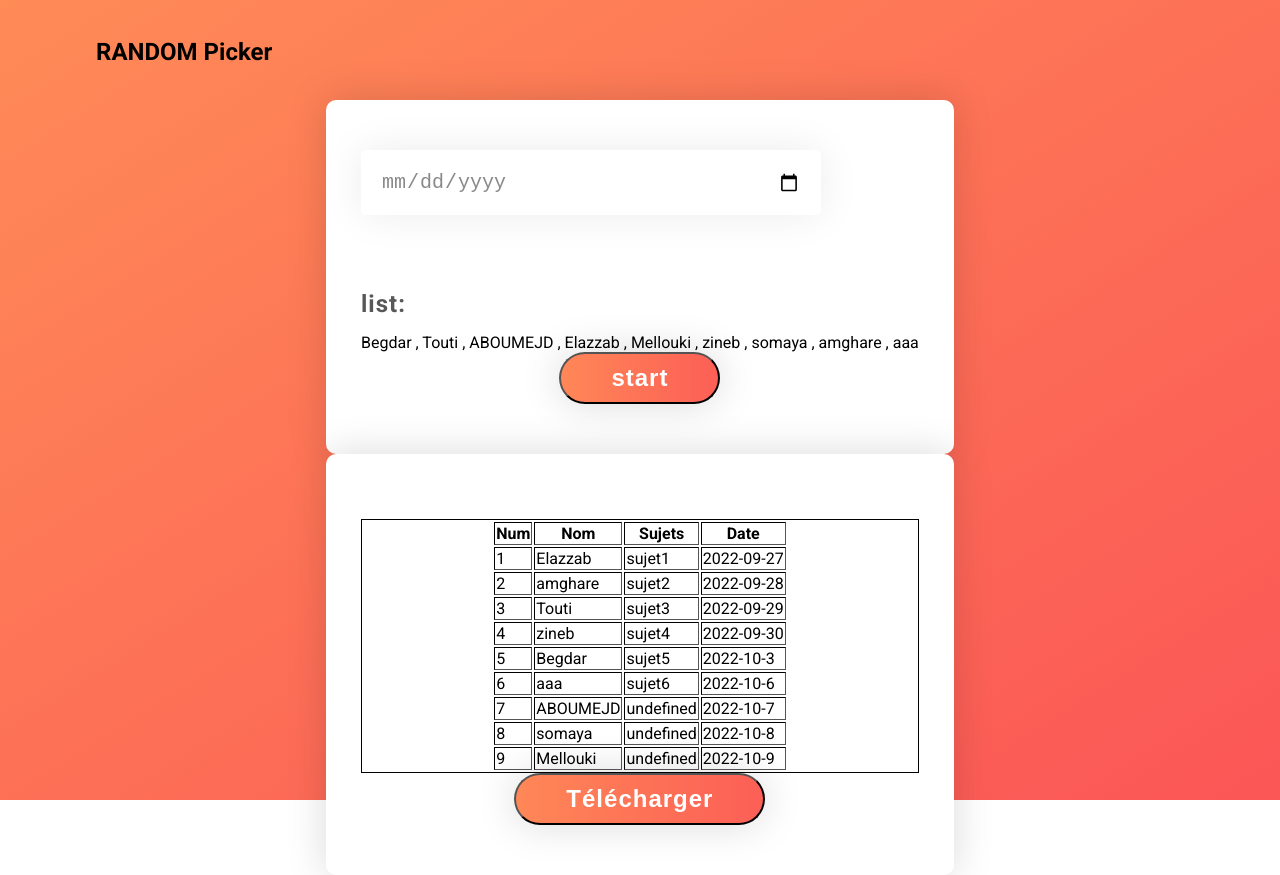
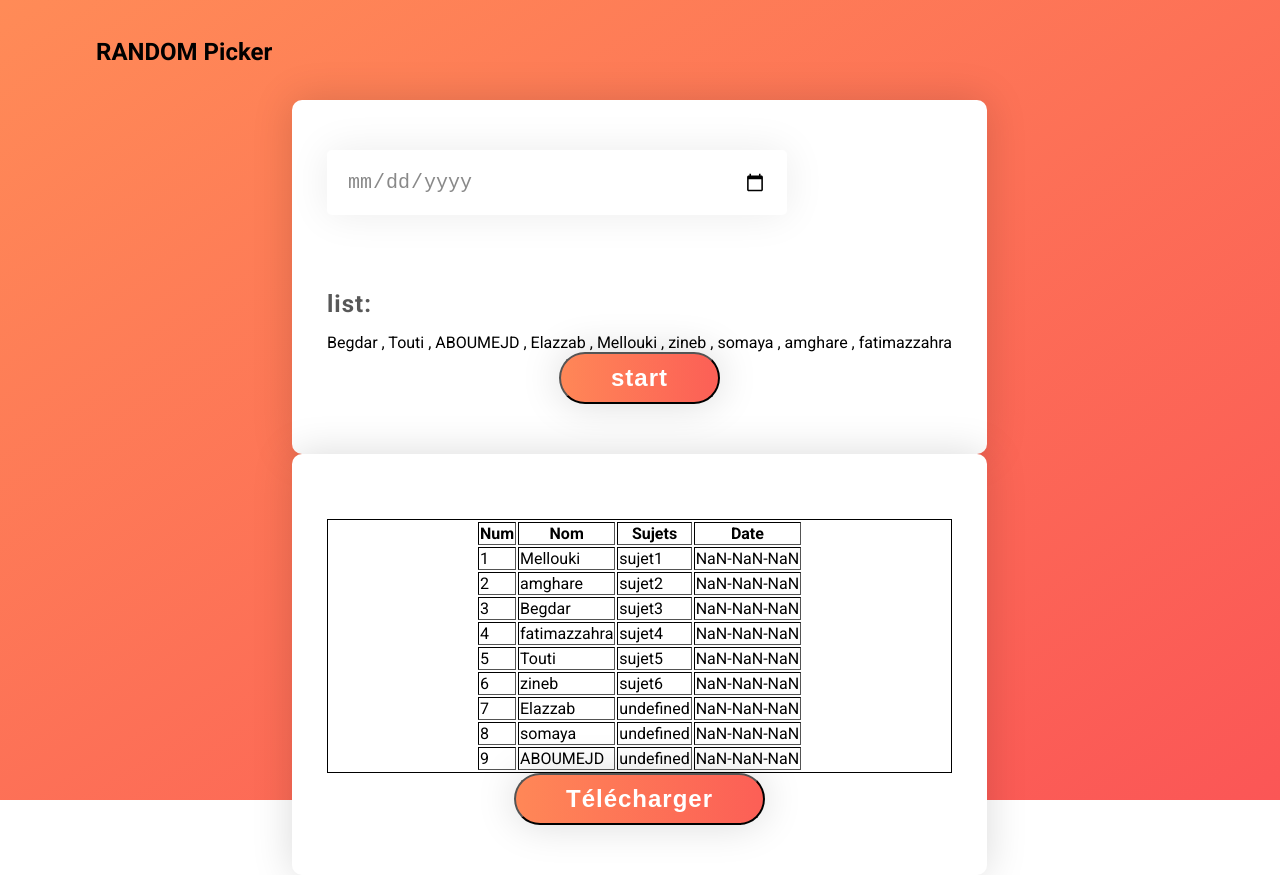
Before and after one commit to zinebaboumejd/RANDOM-Picker, a plain HTML site: page index.html in a window 1280 px wide. Both pictures are taken after a click on the button "start". Drawn offline with nearby package versions, Linux system fonts and the light colour scheme.

Commit message:
changer index a main

```diff
--- a/index.html
+++ b/index.html
@@ -20,14 +20,14 @@
 
         <header>
           <div class="namepicker">
-            <input type="date" id="date"  min="2022-09-20" >
+            <input type="date" id="date"  >
             <p>list:</p>
             <div id="list">
 
             </div>
             <!-- <input id="list" type="text" placeholder="Enter votre list..."> -->
 
-            <button  onclick="afficher()" id="start">start</button>
+            <button  onclick="start()" id="start">start</button>
 
           </div>
           <div class="namepicker">
@@ -41,7 +41,7 @@
         </header>
 
       </div>
-      <script src="index.js"></script>
+      <script src="main.js"></script>
       <script >
         // Cette fonctionnalité est intégrée dans le sélecteur de date !
 
--- a/index.js
+++ /dev/null
@@ -1,173 +0,0 @@
-const list = [
-  "Begdar",
-  "Touti",
-  "ABOUMEJD",
-  "Elazzab",
-  "Mellouki",
-  "zineb",
-  "somaya",
-  "amghare",
-  "aaa",
-];
-const sujet = ["sujet1", "sujet2", "sujet3", "sujet4", "sujet5", "sujet6"];
-// const days = [
-//   "Sunday",
-//   "Monday",
-//   "Tuesday",
-//   "Wednesday",
-//   "Thursday",
-//   "Friday",
-//   "Saturday",
-// ];
-document.getElementById("list").innerHTML = list.join(" , ");
-var table = document.getElementById("table");
-let item = list.length;
-//recuprer value de input date
-var date = new Date();
-var day = date.getDate() + 1; //+1 pour demain
-var month = date.getMonth() + 1;
-var year = date.getFullYear();
-var minDate = year + "-" + month + "-" + day;
-let arraydate = [];
-const result = start(start(list));
-// var weekend=[];
-let datefeltrage =[];
-console.log("get day" + date.getDay());
-let getday = date.getDay();
-
-if (day < 10) {
-  day = "0" + day;
-}
-if (month < 10) {
-  month = "0" + month; //09 le mois
-}
-document.getElementById("date").setAttribute("min", minDate);
-
-function start(list, item) {
-  return [...list].sort(() => (Math.random() > 0.5 ? 1 : -1)).slice(0, item);
-}
-//afficher la list sur html
-function afficher() {
-  const result = start(list, item);
-  // document.getElementById("result").innerHTML=result.join(" , ");
-  var tbl =
-    '<table border="1" style="width:100%"><th>Num</th><th>Nom</th><th>Sujets</th> <th>Date</th>';
-  //boocle pour afficher les resultats se fome d'un tableau
-  for (let i = 0; i < result.length; i++) {
-    // tester si le mois depasse 12
-    if (month > 12) {
-      month = 1;
-      year++;
-    }
-    // tester si le jour depasse 30
-    if (day > 30) {
-      day = 1;
-      month++;
-    }
-
-
-    getday++;
-        // tester si le jour egale 6 fin de semaine
-    if (getday == 7) {
-        getday = 0;
-      }
-    console.log("day sujet " + getday);
-   // tester si getday egale 0 ou 6
-   if (getday == 0 || getday == 6) {
-    //supremer getday egal 0 ou 6
-
-       day+=2;
-
-
-
-   }
-   datefeltrage.push(year + "-" + month + "-" + day);
-
-
-
-
-
-
-
-
-
-    tbl +=
-      "<tr><td>" +
-      (i + 1) +
-      "</td><td>" +
-      result[i] +
-      "</td><td>" +
-      sujet[i] +
-      "</td><td>" +
-        datefeltrage[i] +
-      "</td></tr>";
-    day++;
-
-  }
-
-  console.log( datefeltrage);
-  tbl += "</table>";
-  table.innerHTML = tbl;
-}
-
-
-
-
-
-
-
-
-
-
-
-
-
-
-// fonction pour telecharger le tableau en format excel
-function Telecharger() {
-  var table = document.getElementById("table");
-  var html = table.outerHTML;
-  window.open("data:application/vnd.ms-excel," + encodeURIComponent(html));
-}
-
-
-
-
-
-
-
-
-
-
-
-
-
-
-
-
-// const sujet=["s1","s2","s3","s4"]
-// let arrayrandom = [];
-// function start() {
-
-//   for (let i = 0; i < list.length; i++) {
-//     console.log('length = '+list.length+'-');
-//     const random = Math.floor(Math.random() * list.length);
-//     console.log(random +' '+ list[random]);
-
-//     arrayrandom.push(list[random]);
-//     console.log(arrayrandom);
-
-//    // tester si le nombre est deja dans le tableau
-//     if (arrayrandom.includes(list[random])) {
-//         list.splice(random,1);
-
-//     }
-
-//     console.log(list);
-//     console.log('---------'+ i +'-------');
-
-// }
-
-// console.log(arrayrandom);
-// console.log(list);
-// }
--- /dev/null
+++ b/main.js
@@ -0,0 +1,108 @@
+const etudiant = [
+    "Begdar",
+    "Touti",
+    "ABOUMEJD",
+    "Elazzab",
+    "Mellouki",
+    "zineb",
+    "somaya",
+    "amghare",
+    "fatimazzahra",
+  ];
+
+  const sujet = ["sujet1", "sujet2", "sujet3", "sujet4", "sujet5", "sujet6"];
+  let joursferies =["5-10","11-01","1-05","30-07","14-08","20-08","21-08","06-11","18-11"];
+//afficher la list des etudiants
+   document.getElementById("list").innerHTML = etudiant.join(" , ");
+
+  let item = list.length;
+  let result= '<table border="1" style="width:100%"><th>Num</th><th>Nom</th><th>Sujets</th> <th>Date</th>';
+  // fonction pour generer la liste aleatoire
+  function Random(list, item) {
+    return [...list].sort(() => (Math.random() > 0.5 ? 1 : -1)).slice(0, item);
+  }
+  //fonction pour generer la date , les jours feriés , weekend
+  function start(){
+    const result = Random(etudiant, item);
+    let input_date=document.getElementById('date').value;
+    console.log(input_date);
+
+   let date = new Date(input_date);
+   let day=date.getDay();
+   let days=date.getDate();
+   let month=date.getMonth()+1;
+   let year=date.getFullYear();
+   console.log("day:"+days+" month:"+month+" year:"+year);
+   console.log("day:"+day);
+   let datefelter=[];
+    var tableresult =
+    '<table border="1" style="width:100%"><th>Num</th><th>Nom</th><th>Sujets</th> <th>Date</th>';
+     // condition pour les jours inferieur a 10
+     if (day < 10) {
+        day = "0" + day;
+      }
+      if (month < 10) {
+        month = "0" + month; //09 le mois
+      }
+      console.log("day:"+day);
+    for (let i = 0; i < result.length; i++) {
+
+         // tester si le mois depasse 12
+    if (month > 12) {
+        month = 1;
+        year++;
+      }
+      if(month==1 || month==3 || month==5 || month==7 || month==8 || month==10 || month==12){
+      // tester si le jour depasse 30
+      if (days > 31) {
+        days = 1;
+        month++;
+      }
+    }else if (month==2){
+      if (days > 28) {
+        days = 1;
+        month++;
+      }
+
+
+    }
+      else{
+        // tester si le jour depasse 31
+        if (days > 30) {
+            days = 1;
+            month++;
+            }
+        }
+
+      //tester les jours feries
+     if(joursferies.includes(days+"-"+month)){
+        console.log("jour ferie");
+            days++;
+
+     }
+     console.log("days:"+days+"day:"+day);
+     //tester les jours weekend
+        if(day==6 || day==0){
+            console.log("weekend");
+            days+=2;
+            day++;
+        }
+      datefelter.push(days + "-" + month + "-" + year);
+        tableresult +=
+          "<tr><td>" +
+          (i + 1) +
+          "</td><td>" +
+          result[i] +
+          "</td><td>" +
+            sujet[i] +
+            "</td><td>"+
+            datefelter[i]+
+            "</td></tr>";
+         days++;
+         day++;
+        console.log("day:"+day);
+      }
+
+      tableresult += "</table>";
+      table.innerHTML = tableresult;
+    }
```
